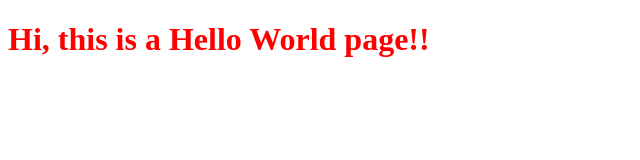
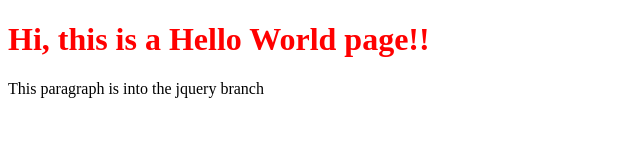
Before and after one commit to xandreamac/Hello-World, a plain HTML site: page index.html in a window 1280 px wide. Shown: the whole page, without its empty margins (0-640 px from the left). Drawn offline with Linux system fonts and the light colour scheme.

Commit message:
insert a paragraph

```diff
--- a/index.html
+++ b/index.html
@@ -8,5 +8,6 @@
 </head>
 <body>
 	<h1>Hi, this is a Hello World page!!</h1>
+	<p>This paragraph is into the jquery branch</p>
 </body>
 </html>
```
